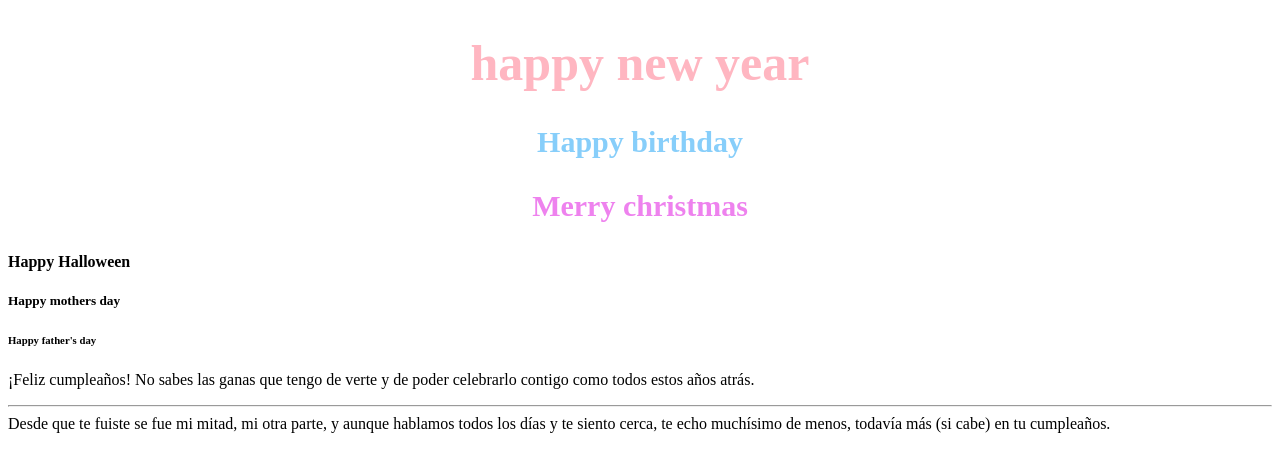
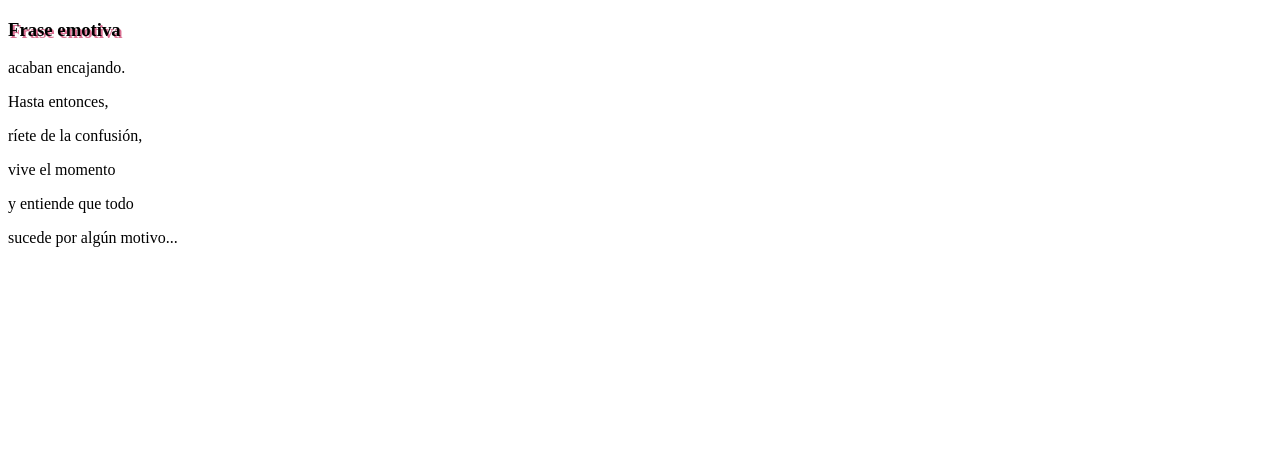
Before and after one commit to Majosuescun/html-mariajose-suescun, a website: page index.html in a window 1280 px wide. Drawn offline with Linux system fonts and the light colour scheme.

Commit message:
tarea2 inicio

```diff
--- /dev/null
+++ b/Tareas/tarea1.css
@@ -0,0 +1,15 @@
+h1 {
+  color: lightpink;
+  font-size: 50px;
+  text-align: center;
+}
+h2 {
+  color: lightskyblue;
+  font-size: 30px;
+  text-align: center;
+}
+h3 {
+  color: violet;
+  font-size: 30px;
+  text-align: center;
+}
--- /dev/null
+++ b/Tareas/tarea1.html
@@ -0,0 +1,38 @@
+<!DOCTYPE html>
+<html lang="en">
+  <head>
+    <meta charset="UTF-8" />
+    <link rel="stylesheet" href="style.css">
+    <meta name="viewport" content="width=device-width, initial-scale=1.0" />
+    <meta http-equiv="X-UA-Compatible" content="ie=edge" />
+    <title>Static Template</title>
+  </head>
+  <body>
+    <h1>
+      happy new year
+    </h1>
+    <h2>
+      Happy birthday
+    </h2>
+    <h3>
+      Merry christmas
+    </h3>
+    <h4>
+      Happy Halloween
+    </h4>
+    <h5>
+      Happy mothers day
+    </h5>
+    <h6>
+      Happy father's day
+    </h6>
+    <p>
+      ¡Feliz cumpleaños! No sabes las ganas que tengo de verte y de poder
+      celebrarlo contigo como todos estos años atrás. <br />
+      <hr>
+      Desde que te fuiste se fue mi mitad, mi otra parte, y aunque hablamos
+      todos los días y te siento cerca, te echo muchísimo de menos, todavía más
+      (si cabe) en tu cumpleaños.
+    </p>
+  </body>
+</html>
--- a/index.html
+++ b/index.html
@@ -2,37 +2,28 @@
 <html lang="en">
   <head>
     <meta charset="UTF-8" />
-    <link rel="stylesheet" href="style.css">
+    <link rel="stylesheet" href="style.css" />
     <meta name="viewport" content="width=device-width, initial-scale=1.0" />
     <meta http-equiv="X-UA-Compatible" content="ie=edge" />
     <title>Static Template</title>
   </head>
   <body>
-    <h1>
-      happy new year
-    </h1>
-    <h2>
-      Happy birthday
-    </h2>
     <h3>
-      Merry christmas
+      Frase emotiva
     </h3>
-    <h4>
-      Happy Halloween
-    </h4>
-    <h5>
-      Happy mothers day
-    </h5>
-    <h6>
-      Happy father's day
-    </h6>
-    <p>
-      ¡Feliz cumpleaños! No sabes las ganas que tengo de verte y de poder
-      celebrarlo contigo como todos estos años atrás. <br />
-      <hr>
-      Desde que te fuiste se fue mi mitad, mi otra parte, y aunque hablamos
-      todos los días y te siento cerca, te echo muchísimo de menos, todavía más
-      (si cabe) en tu cumpleaños.
-    </p>
+
+    <p id= Tarde o temprano todas las piezas</p>
+
+    <p>acaban encajando.</p>
+
+    <p>Hasta entonces,</p>
+
+    <p>ríete de la confusión,</p>
+
+    <p>vive el momento</p>
+
+    <p>y entiende que todo</p>
+
+    <p>sucede por algún motivo...</p>
   </body>
 </html>
--- a/style.css
+++ b/style.css
@@ -1,15 +1,3 @@
-h1 {
-  color: lightpink;
-  font-size: 50px;
-  text-align: center;
+h3 {
+  text-shadow: 2px 2px palevioletred;
 }
-h2 {
-  color: lightskyblue;
-  font-size: 30px;
-  text-align: center;
-}
-h3 {
-  color: violet;
-  font-size: 30px;
-  text-align: center;
-}
```
